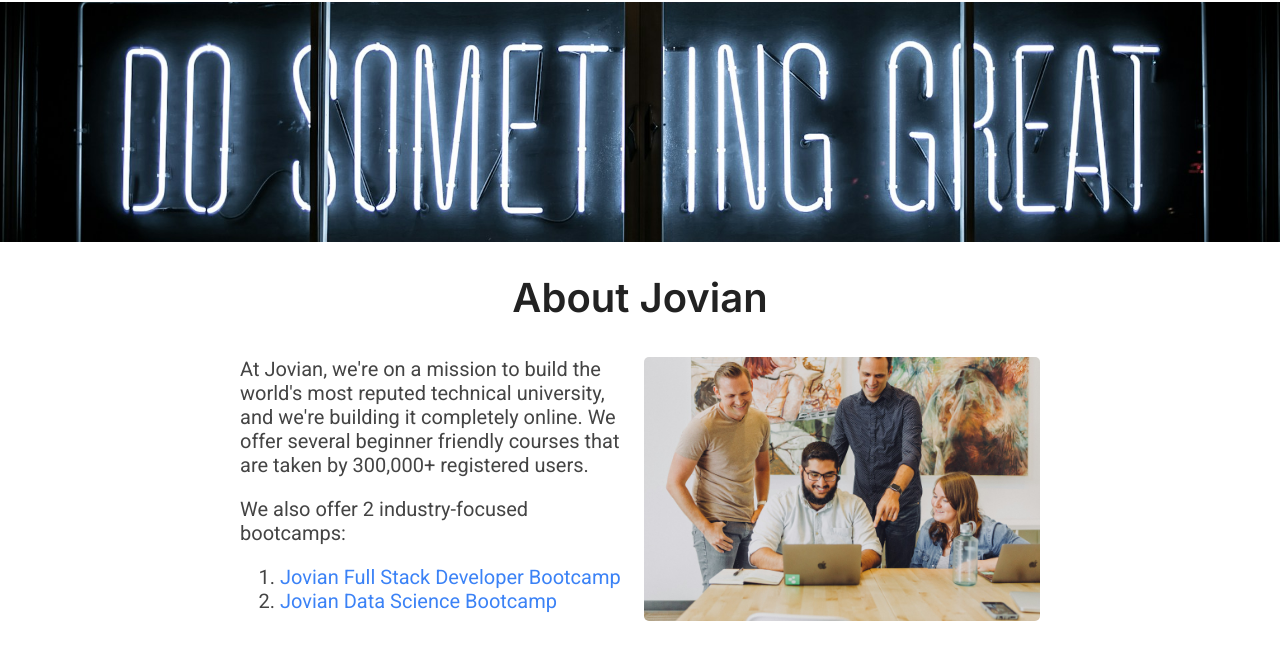
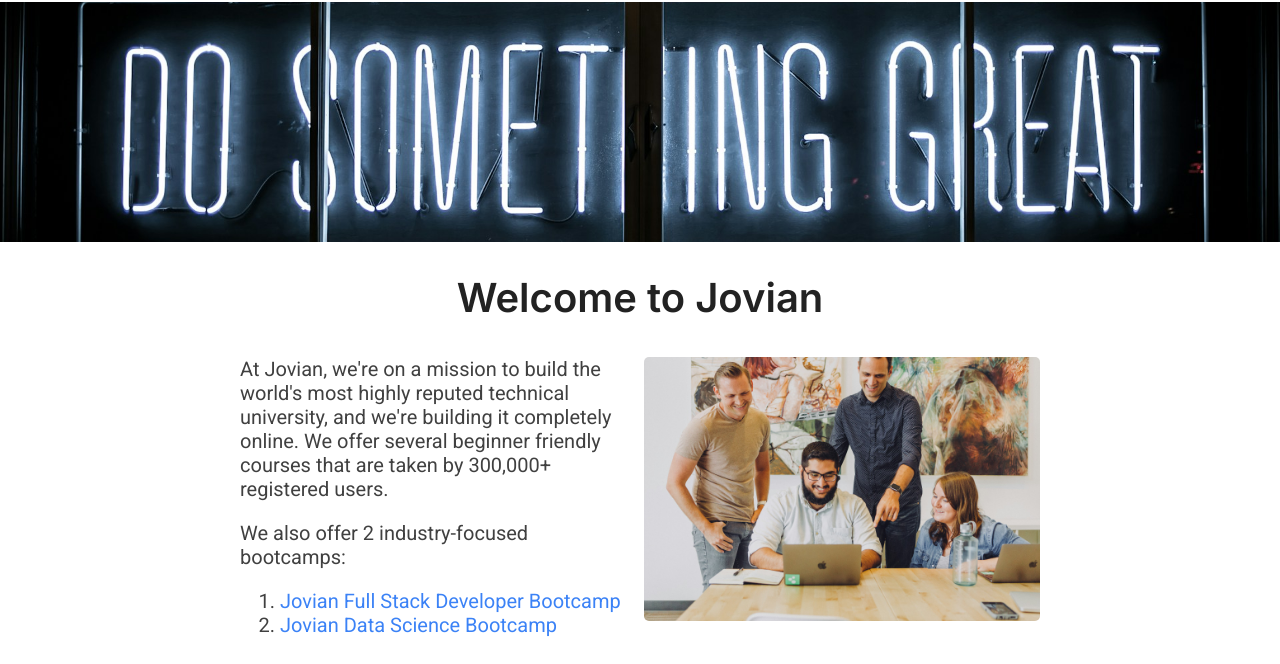
Before and after one commit to kapibaryimba0/jovian-careers-responsive-live, a plain HTML site: page src/index.html in a window 1280 px wide. Shown: the part 48-712 px from the top of the page. Drawn offline with Linux system fonts and the light colour scheme.

Commit message:
updated index and styles

```diff
--- a/src/index.html
+++ b/src/index.html
@@ -18,12 +18,12 @@
         <img src="https://i.imgur.com/m1wXjqw.png" alt="Jovian Logo" id="logo" height="30">
     </div>
     <img id="banner" src="banner.jpg" alt="Banner" height="240">
-    <h1>About Jovian</h1>
+    <h1>Welcome to Jovian</h1>
 
     <div id="about">
         <div id="description">
             <p style="margin-top: 0;">
-                At Jovian, we're on a mission to build the world's most reputed technical university, and we're
+                At Jovian, we're on a mission to build the world's most highly reputed technical university, and we're
                 building
                 it completely online. We offer several beginner friendly courses that are taken by 300,000+ registered
                 users.
--- a/src/styles.css
+++ b/src/styles.css
@@ -7,7 +7,7 @@ body {
     padding: 0;
     font-family: 'Roboto', sans-serif;
     font-size: 1rem;
-    color: #444444
+    color: #404040;
 }
 
 h1,
```
